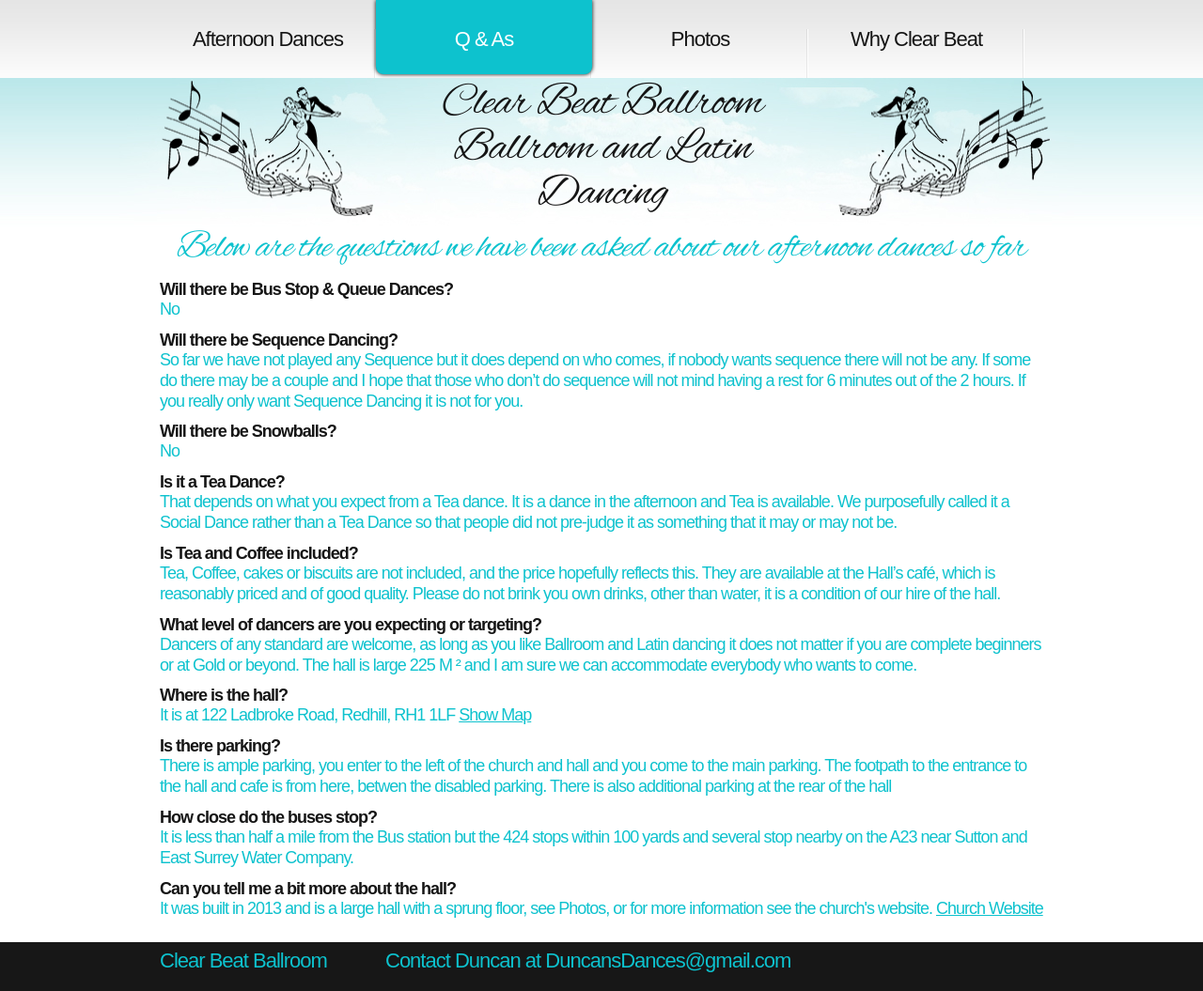
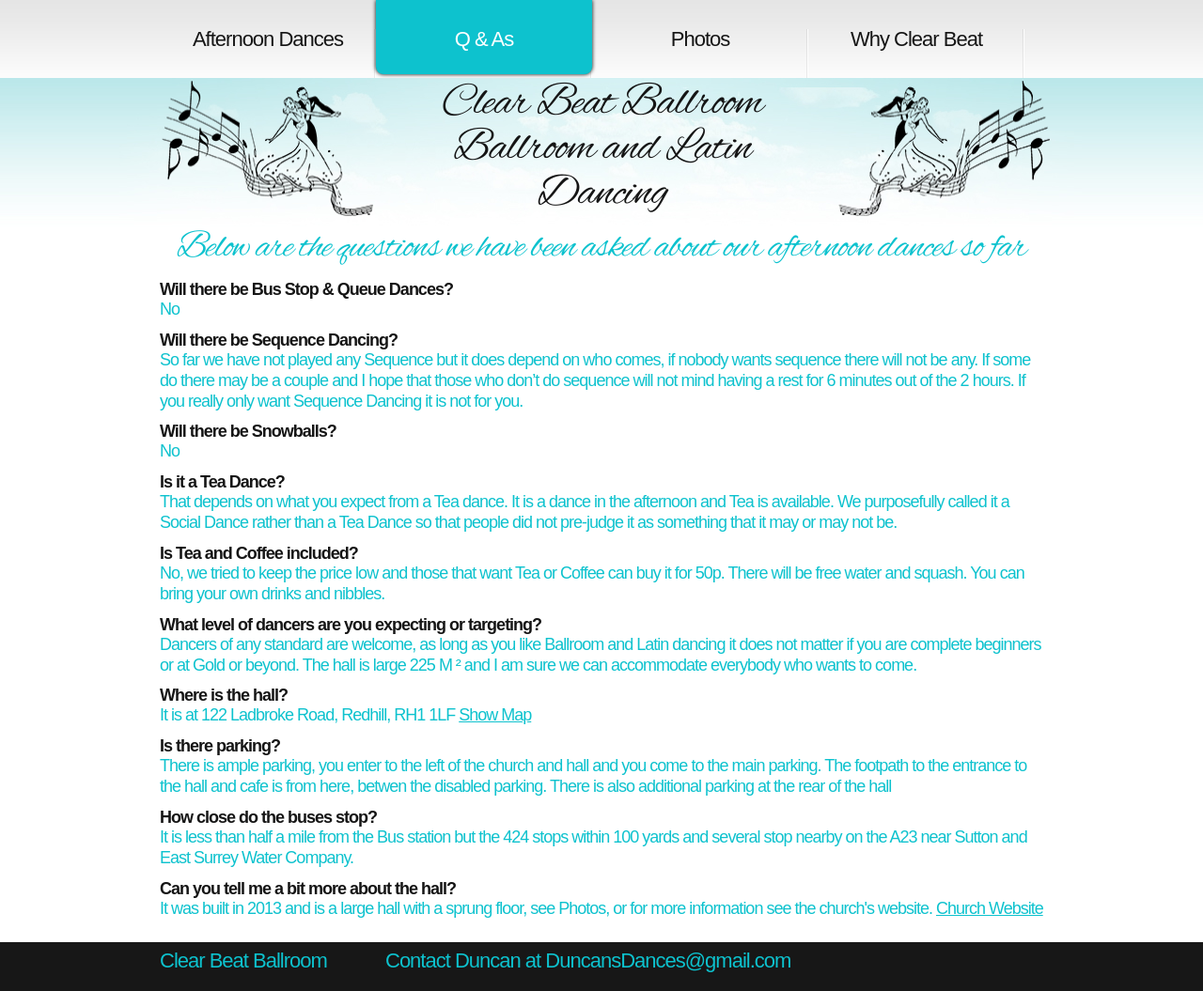
Before and after one commit to ramsayd/duncansdances, a Jekyll site: the page built from 30_QandA.md, in a window 1280 px wide. Shown: the whole page at 94% size. Built offline with Jekyll 4.4.1, drawn with Linux system fonts in a browser that asks for light colours.

Commit message:
Update 30_QandA.md

```diff
--- a/30_QandA.md
+++ b/30_QandA.md
@@ -17,7 +17,7 @@ permalink: "Q&A.html"
 <h5><strong>Is it a Tea Dance?</strong></h5>
 <h6>That depends on what you expect from a Tea dance. It is a dance in the afternoon and Tea is available. We purposefully called it a Social Dance rather than a Tea Dance so that people did not pre-judge it as something that it may or may not be.</h6>
 <h5><strong>Is Tea and Coffee included?</strong></h5>
-<h6>Tea, Coffee, cakes or biscuits are not included, and the price hopefully reflects this. They are available at the Hall’s café, which is reasonably priced and of good quality. Please do not brink you own drinks, other than water, it is a condition of our hire of the hall.</h6>
+<h6>No, we tried to keep the price low and those that want Tea or Coffee can buy it for 50p. There will be free water and squash. You can bring your own drinks and nibbles.</h6>
 <h5><strong>What level of dancers are you expecting or targeting?</strong></h5>
 <h6>Dancers of any standard are welcome, as long as you like Ballroom and Latin dancing it does not matter if you are complete beginners or at Gold or beyond. The hall is large 225 M &sup2; and I am sure we can accommodate everybody who wants to come. </h6>
 <h5><strong>Where is the hall?</strong></h5>
```
